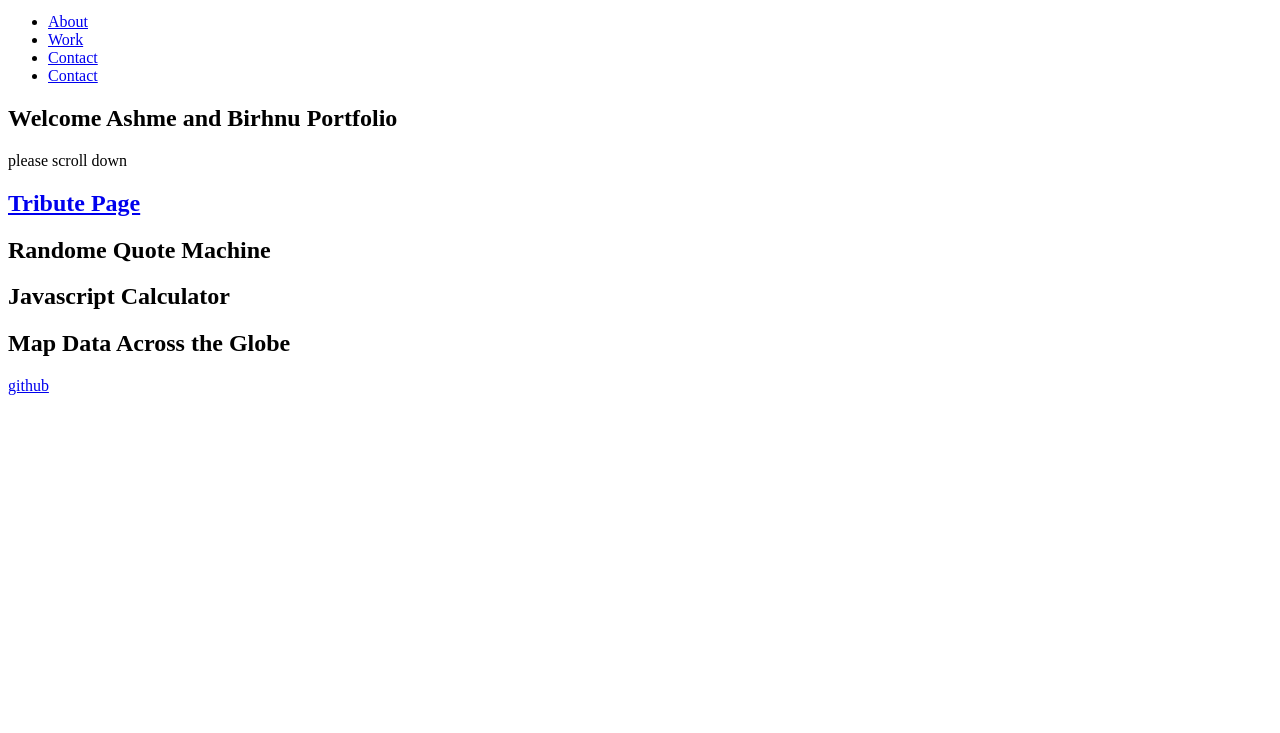
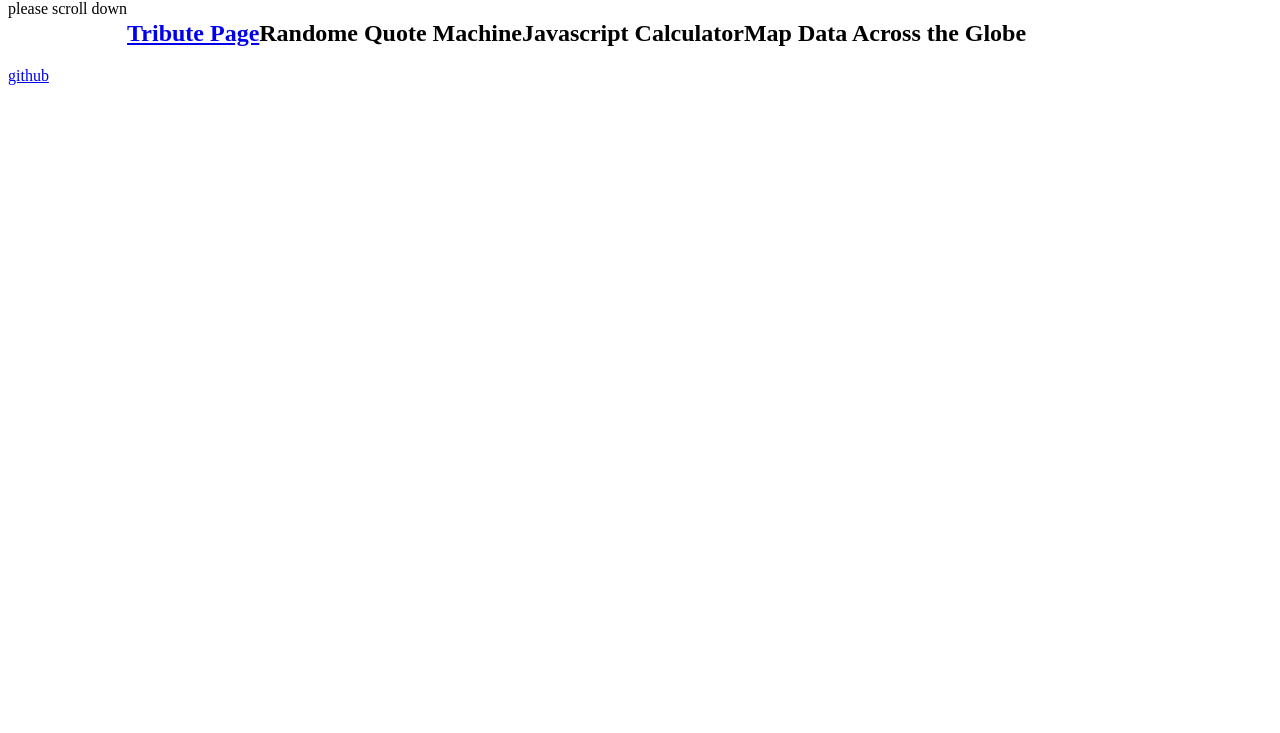
Before and after one commit to ashmalzahra/microverseashmal, a plain HTML site: page index.html in a window 1280 px wide. Shown: the part 67-800 px from the top of the page. Drawn offline with Linux system fonts and the light colour scheme.

Commit message:
finalizing our tasks

```diff
--- a/index.html
+++ b/index.html
@@ -1,24 +1,44 @@
 <!DOCTYPE html>
 <html lang="en">
+
 <head>
   <meta charset="UTF-8">
-    <title>Fork Me! FCC: Test Suite Template</title>
+  <title>Ashemal-Birhanu</title>
   <link rel="stylesheet" href="css/style.css">
+  <style>
+    #projects {
+      display: flex;
+    }
+
+    @media(max-width:500px) {
+      #projects {
+        display: block;
+      }
+    }
+
+    #navbar {
+      position:fixed;
+      top: 0;
+      left: 0;
+      margin-bottom: 50px;
+
+    }
+
+  </style>
 </head>
 
 <body>
-    <!-- <script src="https://cdn.freecodecamp.org/testable-projects-fcc/v1/bundle.js"></script> -->
-    <h1>Hello World, we are software developers!</h1>
   <nav id="navbar">
-      <ul>
-        <li><a href="#about">About</a></li>
-        <li><a href="#work">Work</a></li>
-        <li><a href="#contact">Contact</a></li>
-        <li><a href="#contact">Contact</a></li>
-      </ul>
+
+      <a href="#about">About</a>
+      <a href="#work">Work</a>
+      <a href="#contact">Contact</a>
+      <a href="#contact">Contact</a>
+
   </nav>
+
   <section id="welcome-section">
-      <h1>Welcome Ashme and Birhnu Portfolio</h1>
+    <h1>Welcome Ashme and Birhanu Portfolio</h1>
   </section>
 
   <section id="projects">
@@ -39,16 +59,12 @@
     </div>
   </section>
   <section id="contact">
-      <a href="https://github.com/freecodecamp"
-      target="_blank"
-
-      id="profile-link">
+    <a href="https://github.com/freecodecamp" target="_blank" id="profile-link">
       github
 
     </a>
-
-
   </section>
   <!-- <script  src="js/index.js"></script> -->
 </body>
+
 </html>
```
Lines whose indentation alone changed are shown as unchanged.
